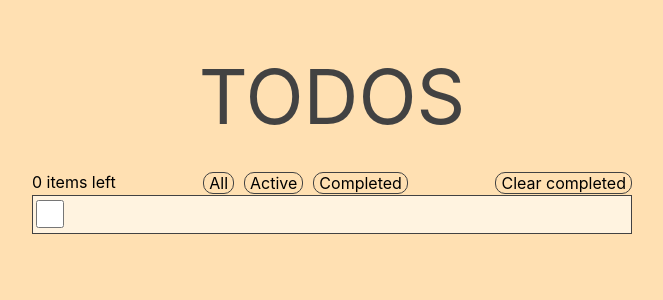
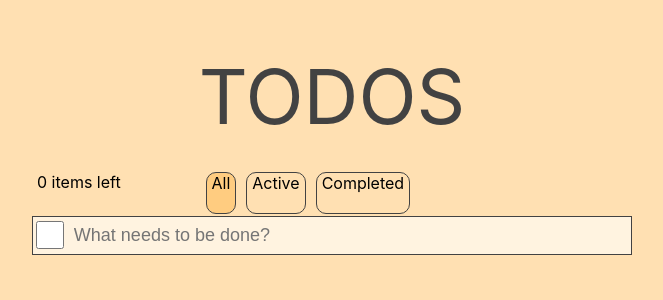
Before and after one commit to Vikd1972/todo_react_redux, a React (Create React App) app: page / in a window 1280 px wide. Shown: the top 300 px of the page, without its empty margins (308-971 px from the left). Built offline with nearby package versions, Linux system fonts and the light colour scheme.

Commit message:
improved control panel & fixed bugs

```diff
--- a/src/Components/header/Header.js
+++ b/src/Components/header/Header.js
@@ -8,20 +8,20 @@ function Header(props) {
       <div className={styles.count}>{props.count} items left</div>
       <div className={styles.control_panel__buttons}>
         <div
-          className={styles.button}
+          className={`${styles.button} ${props.select === 'all' ? styles.illumination : undefined}`}
           onClick={() => props.selected('all')}
         >All</div>
         <div
-          className={styles.button}
+          className={`${styles.button} ${props.select === 'active' ? styles.illumination : undefined}`}
           onClick={() => props.selected('active')}
         >Active</div>
         <div
-          className={styles.button}
+          className={`${styles.button} ${props.select === 'completed' ? styles.illumination : undefined}`}
           onClick={() => props.selected('completed')}
         >Completed</div>
       </div>
       <div
-        className={styles.button}
+        className={`${styles.button} ${styles.clear} ${props.clearBtn ? styles.hidden_clear : undefined}`}
         onClick={props.clearComplpleted}
       >
         Clear completed</div>
--- a/src/Components/header/Header.module.css
+++ b/src/Components/header/Header.module.css
@@ -2,10 +2,21 @@
   display: flex;
   flex-direction: row;
   justify-content: space-between;
-  flex-wrap: wrap-reverse;
-  margin-bottom: 3px;
+  flex-wrap: wrap;
   width: auto;
   max-width: 600px;
+  margin: 0 5px 2px 5px;
+}
+
+@media (max-width: 445px) {
+  .control_panel__buttons {
+    order: 1;
+    margin: 5px auto 0 auto
+  }
+}
+
+.count:hover {
+  cursor: pointer;
 }
 
 .control_panel__buttons {
@@ -19,10 +30,22 @@
   cursor: pointer;
   border: 1px solid #424242;
   border-radius: 10px;
-  margin-bottom: -2px;
   caret-color: transparent !important;
+  width: auto;
+}
+
+.illumination {
+  background-color: #ffcc80;
 }
 
 .button:hover {
   background-color: #ffcc80;
 }
+
+.clear {
+  width: 120px;
+}
+
+.hidden_clear {
+  opacity: 0;
+}
--- a/src/Components/inputField/InputField.js
+++ b/src/Components/inputField/InputField.js
@@ -11,12 +11,13 @@ return (
         className={styles.is_done_all}
         checked={props.isDoneAll}
         onChange={props.onIsDoneAll}
-        placeholder="What needs to be done?"
+
       ></input>
       <input
         className={styles.input_field}
           onChange={props.onChange}
-          value={props.value}
+      value={props.value}
+      placeholder='What needs to be done?'
       />
     </form>
 
--- a/src/Components/todolist/Todolist.js
+++ b/src/Components/todolist/Todolist.js
@@ -75,12 +75,15 @@ function Todolist() {
   }
 
   const count = notes.filter(item => !item.isDone).length
+  const clearBtn = notes.filter(item => item.isDone).length === 0
 
   return (
     <div className={styles.todo__list}>
       <Header
         count={count}
         clearComplpleted={clearComplpleted}
+        select={select}
+        clearBtn={clearBtn}
         selected={selected}
       />
       <InputField
```
